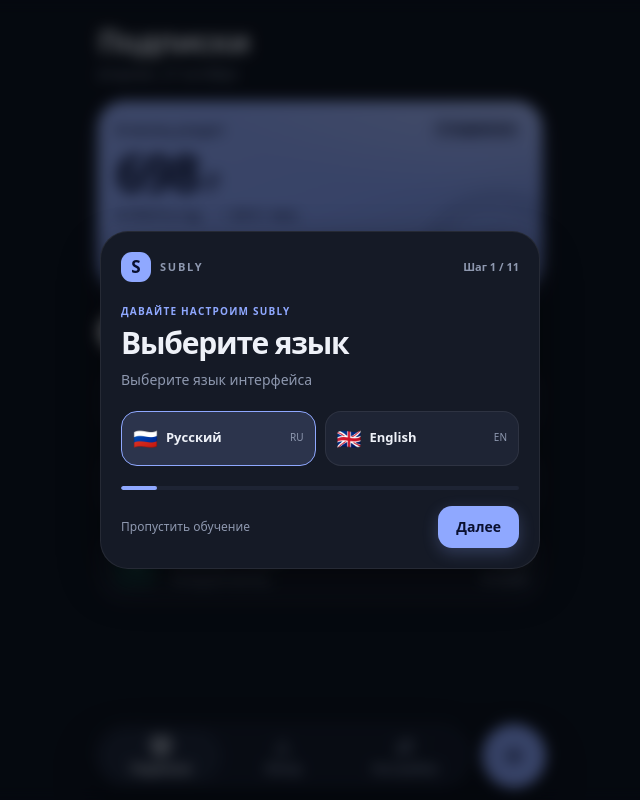
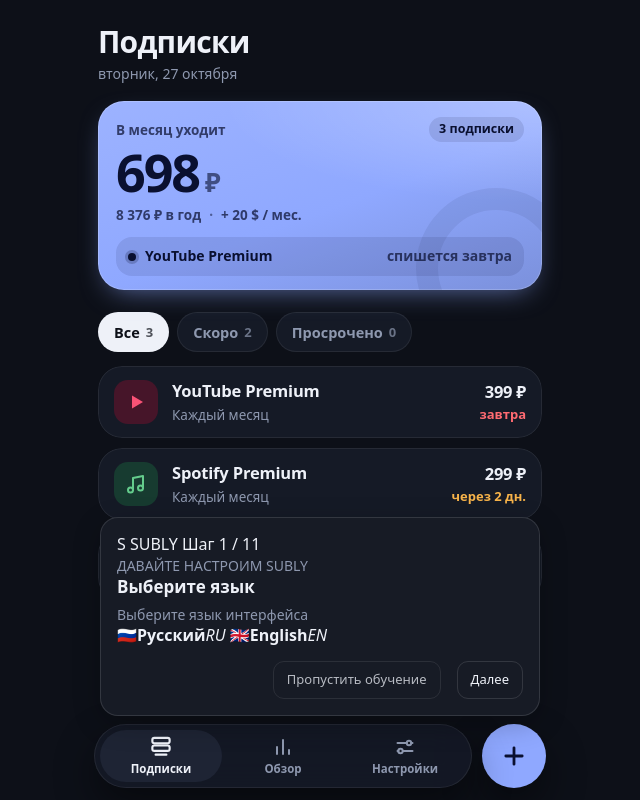
Before and after one commit to drellokda-cell/Subly, a website built with Vite: page index.html in a window 1280 px wide. Shown: the whole page, without its empty margins (320-960 px from the left). Built offline with nearby package versions, Linux system fonts and the light colour scheme; what @capacitor/core, @capacitor/local-notifications would draw is missing.

Commit message:
Update onboarding.css

```diff
--- a/onboarding.css
+++ b/onboarding.css
@@ -1,60 +1,133 @@
-/* Subly onboarding + language selector */
-.subly-language-setting { margin: 0 0 20px; }
-.subly-language-card {
-  display: flex; align-items: center; justify-content: space-between; gap: 14px;
-  padding: 14px; border-radius: 20px;
+/* Subly — компактное обучение без размытия и блокировки интерфейса */
+.subly-tour,
+.subly-tour * {
+  box-sizing: border-box;
 }
-.subly-language-copy { display: grid; gap: 4px; min-width: 0; }
-.subly-language-copy b { font-size: 15px; }
-.subly-language-copy small { color: var(--muted); font-size: 12px; }
-.subly-language-options { display: flex; gap: 5px; padding: 4px; border-radius: 14px; background: var(--surface2); flex-shrink: 0; }
-.subly-lang-option {
-  border-radius: 10px; padding: 9px 10px; font-size: 12px; white-space: nowrap;
-  color: var(--muted); transition: background .2s ease, color .2s ease, transform .2s ease;
+
+.subly-tour {
+  position: fixed;
+  inset: 0;
+  z-index: 9999;
+  pointer-events: none;
+  background: transparent !important;
+  backdrop-filter: none !important;
+  -webkit-backdrop-filter: none !important;
 }
-.subly-lang-option.selected { background: var(--surface); color: var(--text); box-shadow: 0 2px 8px #00000012; }
-.subly-lang-option:active { transform: scale(.96); }
-.subly-tour { position: fixed; inset: 0; z-index: 9999; display: grid; align-items: end; justify-items: center; padding: 16px 14px calc(16px + env(safe-area-inset-bottom, 0px)); }
-.subly-tour-backdrop { position: absolute; inset: 0; background: var(--scrim, rgba(0,0,0,.62)); backdrop-filter: blur(7px); animation: sublyFadeIn .25s ease both; }
+
 .subly-tour-card {
-  position: relative; width: min(100%, 440px); padding: 20px; border: 1px solid var(--line);
-  border-radius: 28px; color: var(--text); background: var(--surface); box-shadow: var(--float);
-  animation: sublyCardIn .38s cubic-bezier(.2,.8,.2,1) both; overflow: hidden;
+  position: fixed;
+  left: 12px;
+  right: 12px;
+  bottom: calc(84px + env(safe-area-inset-bottom));
+  width: auto;
+  max-width: 440px;
+  margin-inline: auto;
+  padding: 16px;
+  border: 1px solid var(--border, rgba(255,255,255,.12));
+  border-radius: 18px;
+  background: var(--card, #171b25);
+  color: var(--text, #f4f5f8);
+  box-shadow: 0 8px 28px rgba(0,0,0,.24);
+  pointer-events: auto;
+  max-height: min(230px, 36dvh);
+  overflow-y: auto;
+  overscroll-behavior: contain;
+  animation: subly-tour-in .18s ease-out;
 }
-.subly-tour-brand { display: flex; align-items: center; gap: 9px; color: var(--muted); font-size: 11px; font-weight: 800; letter-spacing: .16em; }
-.subly-tour-mark { display: grid; place-items: center; width: 30px; height: 30px; border-radius: 11px; background: var(--accent); color: var(--on-accent); font-size: 17px; letter-spacing: 0; }
-.subly-tour-step { margin-left: auto; letter-spacing: 0; font-weight: 600; }
-.subly-tour-content { padding: 23px 0 20px; animation: sublyContentIn .24s ease both; }
-.subly-tour-eyebrow { margin: 0 0 8px; color: var(--accent); font-size: 10px; font-weight: 800; letter-spacing: .12em; }
-.subly-tour-content h2 { margin: 0 0 10px; font-size: clamp(24px, 7vw, 30px); line-height: 1.08; letter-spacing: -.04em; }
-.subly-tour-content > p:not(.subly-tour-eyebrow) { margin: 0; color: var(--muted); font-size: 14px; line-height: 1.55; }
-.subly-tour-icon { display: grid; place-items: center; width: 48px; height: 48px; margin-bottom: 18px; border-radius: 17px; background: color-mix(in srgb, var(--accent) 18%, var(--surface2)); color: var(--accent); font-size: 23px; font-weight: 800; }
-.subly-tour-languages { display: grid; grid-template-columns: 1fr 1fr; gap: 9px; margin-top: 20px; }
-.subly-tour-languages button { display: grid; grid-template-columns: auto 1fr auto; align-items: center; gap: 8px; padding: 13px 11px; border: 1px solid var(--line); border-radius: 16px; text-align: left; background: var(--surface2); transition: border-color .2s, transform .2s, background .2s; }
-.subly-tour-languages button.selected { border-color: var(--accent); background: color-mix(in srgb, var(--accent) 12%, var(--surface2)); }
-.subly-tour-languages button:active { transform: scale(.98); }
-.subly-tour-languages button span { font-size: 20px; }
-.subly-tour-languages button b { font-size: 13px; }
-.subly-tour-languages button i { color: var(--muted); font-size: 10px; font-style: normal; }
-.subly-tour-progress { height: 4px; overflow: hidden; border-radius: 99px; background: var(--surface2); }
-.subly-tour-progress i { display: block; height: 100%; border-radius: inherit; background: var(--accent); transition: width .3s ease; }
-.subly-tour-actions { display: flex; align-items: center; gap: 10px; padding-top: 16px; }
-.subly-tour-skip { color: var(--muted); font-size: 12px; padding: 10px 0; }
-.subly-tour-spacer { flex: 1; }
-.subly-tour-next { padding: 12px 18px; border-radius: 14px; background: var(--accent); color: var(--on-accent); font-weight: 750; font-size: 14px; box-shadow: 0 5px 16px color-mix(in srgb, var(--accent) 24%, transparent); transition: transform .18s ease, filter .18s ease; }
-.subly-tour-next:active { transform: scale(.97); filter: brightness(.96); }
-.subly-tour-highlight { position: relative !important; z-index: 10000 !important; outline: 2px solid var(--accent) !important; outline-offset: 4px !important; box-shadow: 0 0 0 7px color-mix(in srgb, var(--accent) 18%, transparent) !important; border-radius: 12px !important; }
-.subly-restart-tour { margin-top: 12px; }
-@keyframes sublyFadeIn { from { opacity: 0; } to { opacity: 1; } }
-@keyframes sublyCardIn { from { opacity: 0; transform: translateY(24px) scale(.985); } to { opacity: 1; transform: translateY(0) scale(1); } }
-@keyframes sublyContentIn { from { opacity: 0; transform: translateY(5px); } to { opacity: 1; transform: none; } }
-@media (min-width: 700px) { .subly-tour { align-items: center; } }
-@media (max-width: 380px) {
-  .subly-language-card { align-items: flex-start; flex-direction: column; }
-  .subly-tour-card { padding: 17px; border-radius: 24px; }
-  .subly-tour-languages button { grid-template-columns: 1fr auto; }
-  .subly-tour-languages button span { grid-column: 1 / -1; }
+
+.subly-tour-card h2,
+.subly-tour-card h3 {
+  margin: 0 0 7px;
+  font-size: 17px;
+  line-height: 1.3;
 }
+
+.subly-tour-card p {
+  margin: 0;
+  font-size: 14px;
+  line-height: 1.45;
+  color: var(--muted, #a4aab8);
+}
+
+.subly-tour-actions {
+  display: flex;
+  align-items: center;
+  gap: 8px;
+  margin-top: 14px;
+}
+
+.subly-tour-actions button {
+  min-height: 38px;
+  padding: 9px 13px;
+  border: 1px solid var(--border, rgba(255,255,255,.12));
+  border-radius: 11px;
+  background: transparent;
+  color: inherit;
+  font: inherit;
+  font-size: 13px;
+  cursor: pointer;
+  touch-action: manipulation;
+}
+
+.subly-tour-actions button:active {
+  transform: scale(.98);
+}
+
+.subly-tour-actions .primary,
+.subly-tour-actions button[data-action="next"],
+.subly-tour-actions button[data-action="finish"] {
+  background: var(--accent, #8b9cff);
+  color: #10131b;
+  border-color: transparent;
+}
+
+.subly-tour-skip {
+  margin-left: auto;
+  opacity: .75;
+}
+
+/* Подсветка декоративная: клики проходят к реальным элементам */
+.subly-tour-highlight,
+[data-tour-highlight="true"] {
+  position: relative;
+  z-index: 10000 !important;
+  outline: 2px solid var(--accent, #8b9cff) !important;
+  outline-offset: 3px;
+  border-radius: 12px;
+  pointer-events: auto !important;
+}
+
+/* Никаких полноэкранных затемнений или перехвата касаний */
+.subly-tour-backdrop,
+.subly-tour-overlay,
+.subly-tour-dim {
+  background: transparent !important;
+  backdrop-filter: none !important;
+  -webkit-backdrop-filter: none !important;
+  pointer-events: none !important;
+}
+
+@keyframes subly-tour-in {
+  from {
+    opacity: 0;
+    transform: translateY(7px);
+  }
+  to {
+    opacity: 1;
+    transform: translateY(0);
+  }
+}
+
+@media (max-height: 600px) {
+  .subly-tour-card {
+    bottom: calc(66px + env(safe-area-inset-bottom));
+    max-height: 30dvh;
+    padding: 12px;
+  }
+}
+
 @media (prefers-reduced-motion: reduce) {
-  .subly-tour *, .subly-tour *::before, .subly-tour *::after { animation: none !important; transition: none !important; }
+  .subly-tour-card {
+    animation: none;
+  }
 }
```
